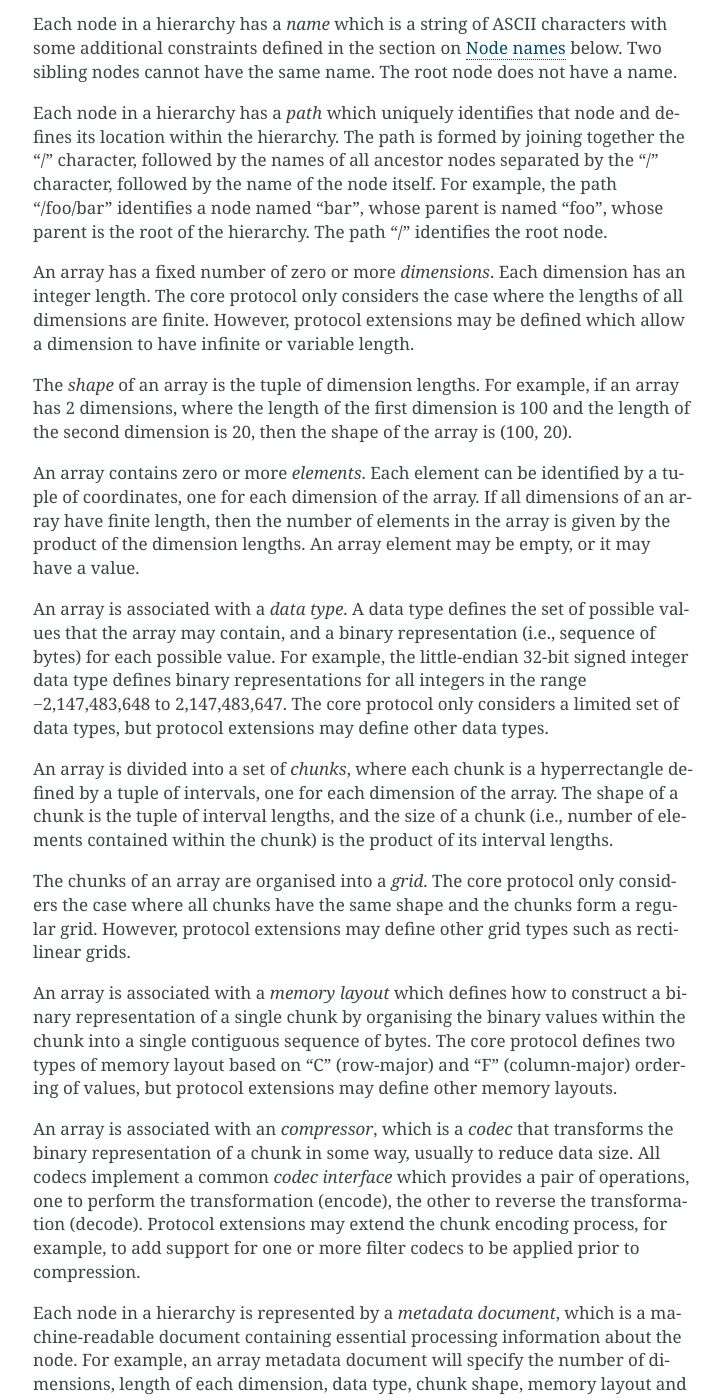
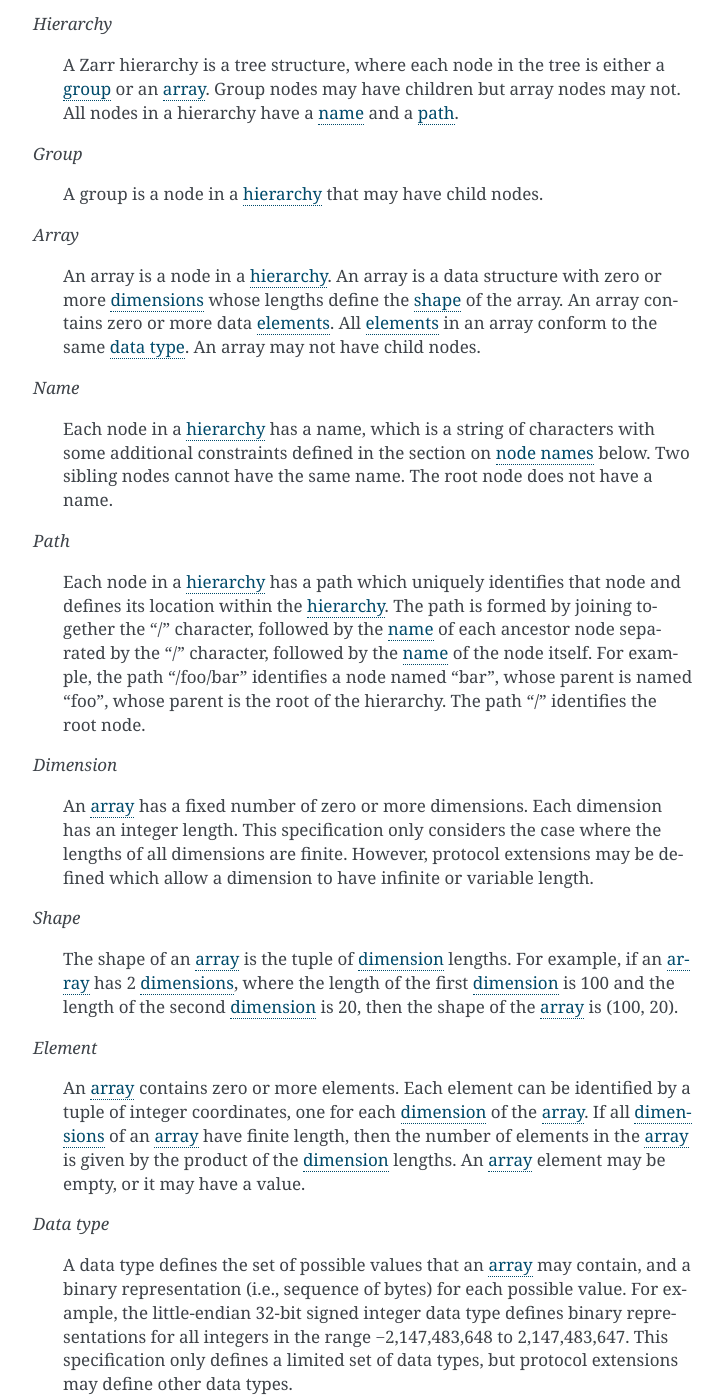
Before and after one commit to zarr-developers/zarr-specs, a Sphinx documentation site: the page built from docs/protocol/core/v3.0.rst, in a window 1280 px wide and 1400 px high, scrolled down 1346 px. Shown: the whole window, without its empty margins (387-1110 px from the left). Built offline with Sphinx 7.4.7, drawn with Linux system fonts in a browser that asks for light colours; some of the changed text lies outside the part shown.

Commit message:
restructure terminology and concepts section

```diff
--- a/docs/protocol/core/v3.0.rst
+++ b/docs/protocol/core/v3.0.rst
@@ -8,8 +8,10 @@ Zarr core protocol version 3.0
 
 Specification URI:
     http://purl.org/zarr/spec/protocol/core/3.0
+
 Issue tracking:
     `GitHub issues <https://github.com/zarr-developers/zarr-specs/labels/core-protocol-v3.0>`_
+
 Suggest an edit for this spec:
     `GitHub editor <https://github.com/zarr-developers/zarr-specs/blob/core-protocol-v3.0-dev/docs/protocol/core/v3.0.rst>`_
 
@@ -66,89 +68,189 @@ explicitly marked as non-normative, examples, and notes. Examples in
 this specification are introduced with the words "for example".
 
 
-Conceptual model
-----------------
+Concepts and terminology
+------------------------
 
-A Zarr *hierarchy* is a tree structure, where each node in the tree is
-either a *group* or an *array*. Group nodes may have children
-but array nodes may not.
+This section introduces and defines some key terms and explains the
+conceptual model underpinning the Zarr protocol.
 
-Each node in a hierarchy has a *name* which is a string of ASCII
-characters with some additional constraints defined in the section on
-`Node names`_ below. Two sibling nodes cannot have the same name. The
-root node does not have a name.
+.. _hierarchy:
 
-Each node in a hierarchy has a *path* which uniquely identifies that
-node and defines its location within the hierarchy. The path is formed
-by joining together the "/" character, followed by the names of all
-ancestor nodes separated by the "/" character, followed by the name of
-the node itself. For example, the path "/foo/bar" identifies a node
-named "bar", whose parent is named "foo", whose parent is the root of
-the hierarchy. The path "/" identifies the root node.
+*Hierarchy*
 
-An array has a fixed number of zero or more *dimensions*. Each
-dimension has an integer length. The core protocol only considers the
-case where the lengths of all dimensions are finite. However, protocol
-extensions may be defined which allow a dimension to have infinite or
-variable length.
+    A Zarr hierarchy is a tree structure, where each node in the tree
+    is either a group_ or an array_. Group nodes may have children but
+    array nodes may not. All nodes in a hierarchy have a name_ and a
+    path_.
 
-The *shape* of an array is the tuple of dimension lengths. For
-example, if an array has 2 dimensions, where the length of the first
-dimension is 100 and the length of the second dimension is 20, then
-the shape of the array is (100, 20).
+.. _group:
+.. _groups:
 
-An array contains zero or more *elements*. Each element can be
-identified by a tuple of coordinates, one for each dimension of the
-array. If all dimensions of an array have finite length, then the
-number of elements in the array is given by the product of the
-dimension lengths. An array element may be empty, or it may have a
-value.
+*Group*
 
-An array is associated with a *data type*. A data type defines the set
-of possible values that the array may contain, and a binary
-representation (i.e., sequence of bytes) for each possible value. For
-example, the little-endian 32-bit signed integer data type defines
-binary representations for all integers in the range −2,147,483,648 to
-2,147,483,647. The core protocol only considers a limited set of data
-types, but protocol extensions may define other data types.
+    A group is a node in a hierarchy_ that may have child nodes.
 
-An array is divided into a set of *chunks*, where each chunk is a
-hyperrectangle defined by a tuple of intervals, one for each dimension
-of the array. The shape of a chunk is the tuple of interval lengths,
-and the size of a chunk (i.e., number of elements contained within the
-chunk) is the product of its interval lengths.
+.. _array:
+.. _arrays:
 
-The chunks of an array are organised into a *grid*. The core protocol
-only considers the case where all chunks have the same shape and the
-chunks form a regular grid. However, protocol extensions may define
-other grid types such as rectilinear grids.
+*Array*
 
-An array is associated with a *memory layout* which defines how to
-construct a binary representation of a single chunk by organising the
-binary values within the chunk into a single contiguous sequence of
-bytes. The core protocol defines two types of memory layout based on
-"C" (row-major) and "F" (column-major) ordering of values, but
-protocol extensions may define other memory layouts.
+    An array is a node in a hierarchy_. An array is a data structure
+    with zero or more dimensions_ whose lengths define the shape_ of
+    the array. An array contains zero or more data elements_. All
+    elements_ in an array conform to the same `data type`_. An array
+    may not have child nodes.
 
-An array is associated with an *compressor*, which is a *codec* that
-transforms the binary representation of a chunk in some way, usually
-to reduce data size. All codecs implement a common *codec interface*
-which provides a pair of operations, one to perform the transformation
-(encode), the other to reverse the transformation (decode). Protocol
-extensions may extend the chunk encoding process, for example, to add
-support for one or more filter codecs to be applied prior to
-compression.
+.. _name:
+.. _names:
 
-Each node in a hierarchy is represented by a *metadata document*,
-which is a machine-readable document containing essential processing
-information about the node. For example, an array metadata document
-will specify the number of dimensions, length of each dimension, data
-type, chunk shape, memory layout and encoding pipeline for that array.
+*Name*
 
-The metadata and encoded chunk data for all nodes in a hierarchy are
-held in a *store*. To enable a variety of different store types to be
-used, the core protocol defines a simple *store interface* which is a
-common set of operations that a store must provide.
+    Each node in a hierarchy_ has a name, which is a string of
+    characters with some additional constraints defined in the section
+    on `node names`_ below. Two sibling nodes cannot have the same
+    name. The root node does not have a name.
+
+.. _path:
+.. _paths:
+
+*Path*
+
+    Each node in a hierarchy_ has a path which uniquely identifies
+    that node and defines its location within the hierarchy_. The path
+    is formed by joining together the "/" character, followed by the
+    name_ of each ancestor node separated by the "/" character,
+    followed by the name_ of the node itself. For example, the path
+    "/foo/bar" identifies a node named "bar", whose parent is named
+    "foo", whose parent is the root of the hierarchy. The path "/"
+    identifies the root node.
+
+.. _dimension:
+.. _dimensions:
+
+*Dimension*
+
+    An array_ has a fixed number of zero or more dimensions. Each
+    dimension has an integer length. This specification only considers
+    the case where the lengths of all dimensions are finite. However,
+    protocol extensions may be defined which allow a dimension to have
+    infinite or variable length.
+
+.. _shape:
+
+*Shape*
+
+    The shape of an array_ is the tuple of dimension_ lengths. For
+    example, if an array_ has 2 dimensions_, where the length of the
+    first dimension_ is 100 and the length of the second dimension_ is
+    20, then the shape of the array_ is (100, 20).
+
+.. _element:
+.. _elements:
+
+*Element*
+
+    An array_ contains zero or more elements. Each element can be
+    identified by a tuple of integer coordinates, one for each
+    dimension_ of the array_. If all dimensions_ of an array_ have
+    finite length, then the number of elements in the array_ is given
+    by the product of the dimension_ lengths. An array_ element may be
+    empty, or it may have a value.
+
+.. _data type:
+.. _data types:
+
+*Data type*
+
+    A data type defines the set of possible values that an array_ may
+    contain, and a binary representation (i.e., sequence of bytes) for
+    each possible value. For example, the little-endian 32-bit signed
+    integer data type defines binary representations for all integers
+    in the range −2,147,483,648 to 2,147,483,647. This specification
+    only defines a limited set of data types, but protocol extensions
+    may define other data types.
+
+.. _chunk:
+.. _chunks:
+
+*Chunk*
+
+    An array_ is divided into a set of chunks, where each chunk is a
+    hyperrectangle defined by a tuple of intervals, one for each
+    dimension_ of the array_. The chunk shape is the tuple of interval
+    lengths, and the chunk size (i.e., number of elements_ contained
+    within the chunk) is the product of its interval lengths.
+
+.. _grid:
+.. _grids:
+
+*Grid*
+
+    The chunks_ of an array_ are organised into a grid. This
+    specification only considers the case where all chunks_ have the
+    same chunk shape and the chunks form a regular grid. However,
+    protocol extensions may define other grid types such as
+    rectilinear grids.
+
+.. _memory layout:
+.. _memory layouts:
+
+*Memory layout*
+
+    An array_ is associated with a memory layout which defines how to
+    construct a binary representation of a single chunk_ by organising
+    the binary values of the elements_ within the chunk_ into a single
+    contiguous sequence of bytes. This specification defines two types
+    of memory layout based on "C" (row-major) and "F" (column-major)
+    ordering of elements_, but protocol extensions may define other
+    memory layouts.
+
+.. _compressor:
+.. _compressors:
+
+*Compressor*
+
+    An array_ may be associated with an compressor, which is a codec_
+    that transforms the binary representation of a chunk_ in some way,
+    usually to reduce data size.
+
+.. _codec:
+.. _codecs:
+
+*Codec*
+
+    A codec is a pair of algorithms which transform binary data in
+    some way and are used to encode and decode chunks_. This
+    specification defines a common `codec interface`_ which comprises
+    a pair of operations, one to perform the transformation (encode),
+    the other to reverse the transformation (decode). This
+    specification only considers the case where a codec is used as a
+    compressor_, but protocol extensions may extend the chunk encoding
+    process, for example, to add support for one or more filter codecs
+    to be applied prior to compression.
+
+.. _metadata document:
+.. _metadata documents:
+
+*Metadata document*
+
+    Each node in a hierarchy_ is represented by a metadata document,
+    which is a machine-readable document containing essential
+    processing information about the node. For example, an array_
+    metadata document will specify the number of dimensions_, shape_,
+    `data type`_, grid_, `memory layout`_ and compressor_ for that
+    array_.
+
+.. _store:
+.. _stores:
+
+*Store*
+
+    The `metadata documents`_ and encoded chunk_ data for all nodes in
+    a hierarchy_ are held in a store. To enable a variety of different
+    store types to be used, this specification defines a simple `store
+    interface`_ which is a common set of operations that stores may
+    provide.
 
 
 Node names
@@ -410,8 +512,8 @@ elements in the order (0, 0), (1, 0), (2, 0), ..., (`dx` - 3, `dy` -
 1), (`dx` - 2, `dy` - 1), (`dx` - 1, `dy` - 1).
 
 
-Codecs
-------
+Codec interface
+---------------
 
 An array may be configured with a compressor, which a codec used to
 transform the binary representation of each chunk prior to storage,
```
